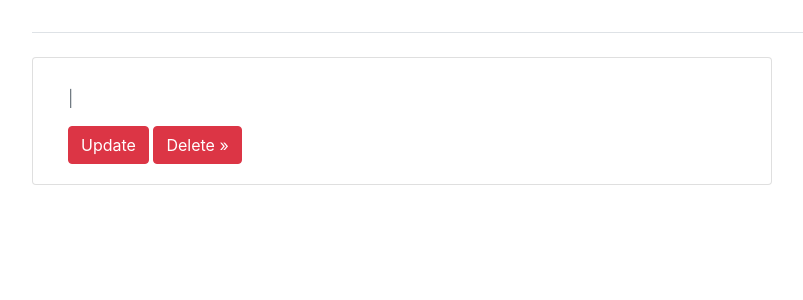
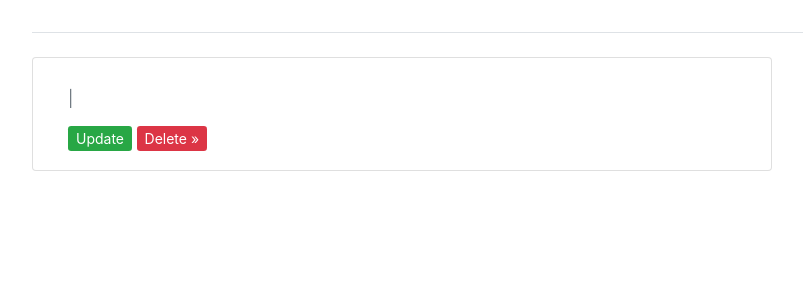
Before and after one commit to Anthonyomondi/blog, a Django app: template tony_blogs/templates/tony_blogs/blog.html in a window 1280 px wide. Shown: the part 58-358 px from the top of the page, without its empty margins (53-856 px from the left). Run offline with Django 3.2, Linux system fonts and the light colour scheme; the template is opened without the code that fills it, so the values that code supplies are empty; the visitor is signed in with stand-in values (Sample User, id 1); some libraries are stand-ins or nearby versions.

Commit message:
updated update and delete buttons

```diff
--- a/tony_blogs/templates/tony_blogs/blog.html
+++ b/tony_blogs/templates/tony_blogs/blog.html
@@ -14,8 +14,8 @@
         <p class=" text-muted">{{blog.author }} | {{ blog.date_created }}</p>
         <p class="card-text ">{{ blog.content | safe }}</p>
         {% if user.is_authenticated %}
-        <a href="{% url 'tony_blogs:update' blog.id %}" class="btn btn-danger">Update</a>
-        <a href="{% url 'tony_blogs:delete' blog.id %}" class="btn btn-danger">Delete &raquo;</a>
+        <a href="{% url 'tony_blogs:update' blog.id %}" class="btn-sm btn-success">Update</a>
+        <a href="{% url 'tony_blogs:delete' blog.id %}" class="btn-sm btn-danger">Delete &raquo;</a>
         {% endif %}
       </div>
     </div>
```
